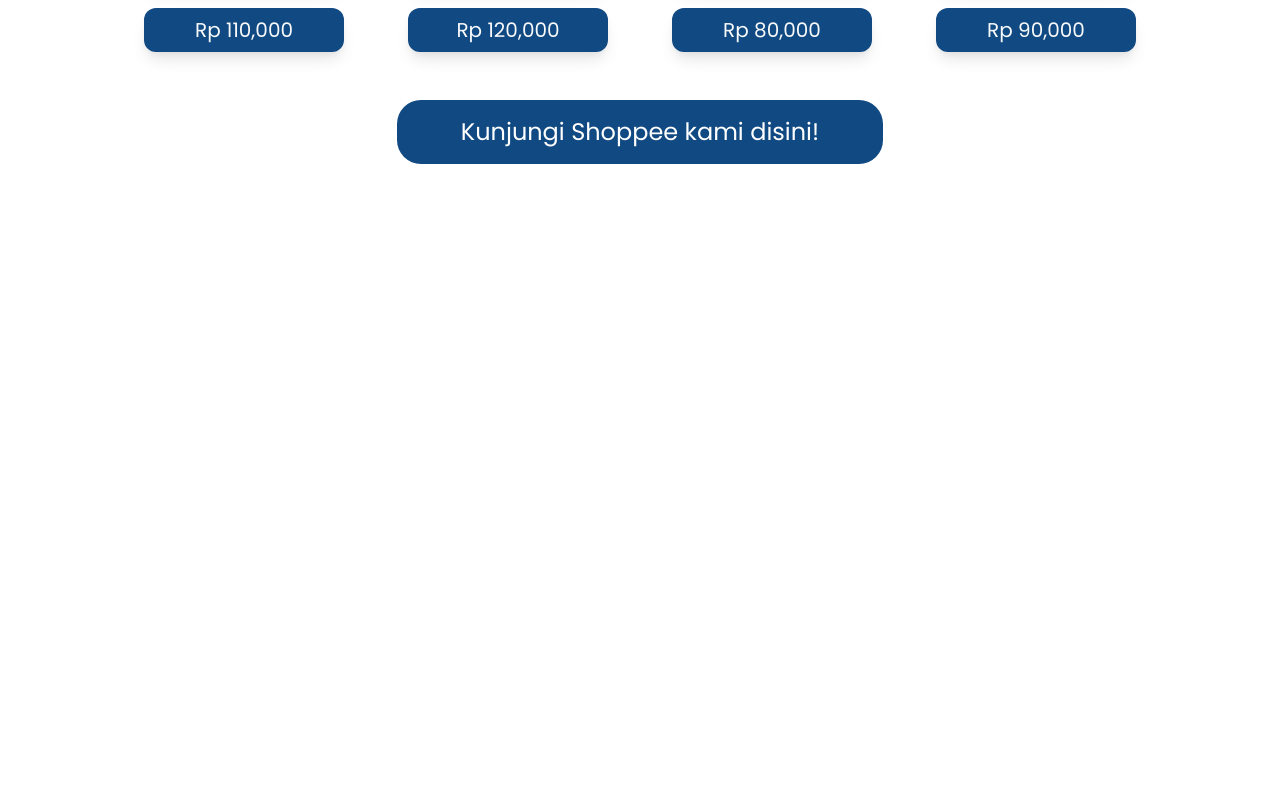
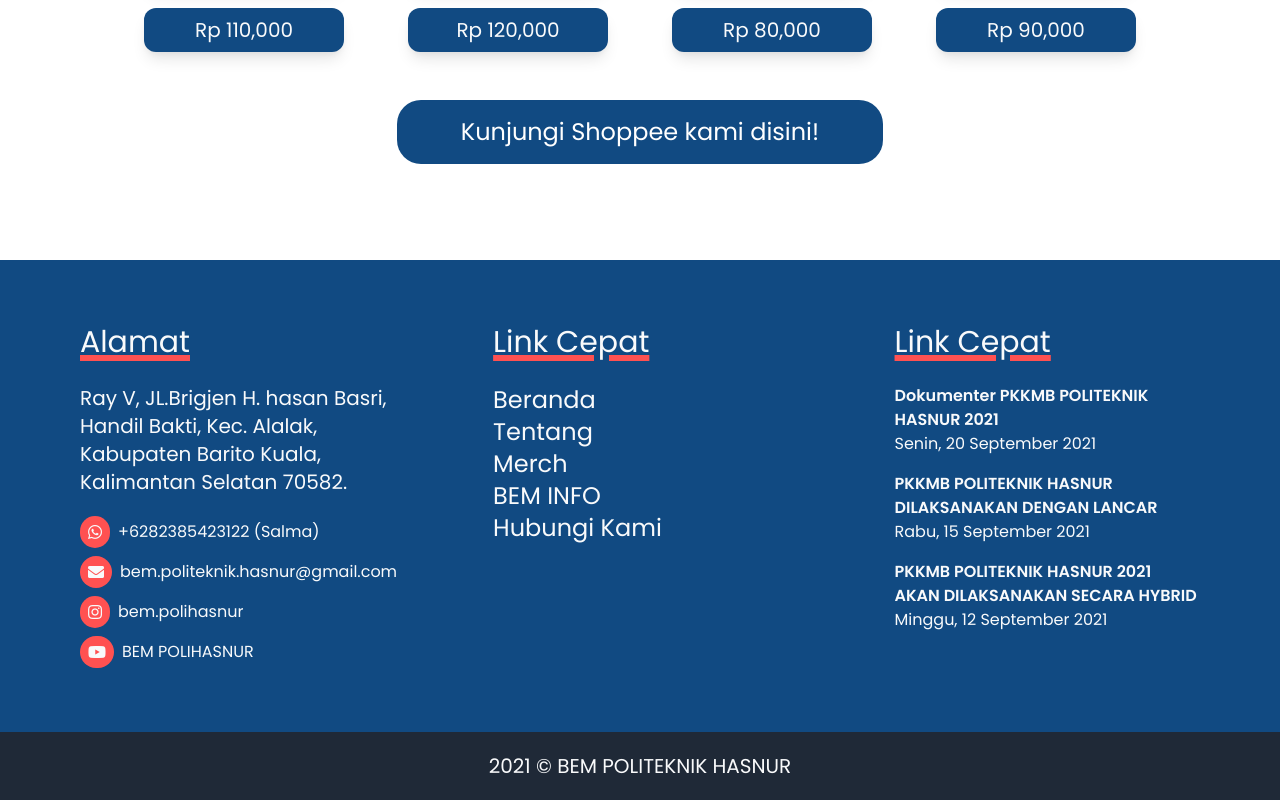
Before and after one commit to or-abdillh/BEM-POLITEKNIK-HASNUR, a Vue app: page / in a window 1280 px wide. Shown: the part 6316-7116 px from the top of the page. Before the commit the page ends 6576 px from the top, so only its background shows below. Built offline with nearby package versions, Linux system fonts and the light colour scheme; what @splidejs/vue-splide would draw is missing.

Commit message:
Create Footer components

```diff
--- a/src/components/Footer.vue
+++ b/src/components/Footer.vue
@@ -0,0 +1,90 @@
+<style scoped>
+   .footer-title {
+      @apply mb-6;
+      text-decoration: underline var(--sunset-orange) 6px;
+   }
+
+   .icon {
+      @apply rounded-full p-2;
+      background: var(--sunset-orange);
+   }
+
+   .icon-wrapper {
+      @apply flex items-center gap-2 mt-2;
+   }
+
+</style>
+
+<template>
+   <section class="w-full gap-24 flex justify-between px-20 bg-chatams py-16">
+      <!-- Alamat -->
+      <div class="text-gray-50 w-4/12">
+         <h1 class="text-3xl footer-title">Alamat</h1>
+         <p class="text-xl">
+            Ray V, JL.Brigjen H. hasan Basri, Handil Bakti, Kec. Alalak, Kabupaten Barito Kuala, Kalimantan Selatan 70582.
+         </p>
+         <ul class="mt-5">
+            <li class="icon-wrapper">
+               <i class="icon fab fa-whatsapp"></i>
+               +6282385423122 (Salma)
+            </li>
+            <li class="icon-wrapper">
+               <i class="icon fas fa-envelope"></i>
+               bem.politeknik.hasnur@gmail.com
+            </li>
+            <li class="icon-wrapper">
+               <i class="icon fab fa-instagram"></i>
+               bem.polihasnur
+            </li>
+            <li class="icon-wrapper">
+               <i class="icon fab fa-youtube"></i>
+               BEM POLIHASNUR
+            </li>
+         </ul>
+      </div>
+
+      <!-- Link cepat -->
+      <div class="text-gray-50 w-4/12">
+         <h1 class="text-3xl footer-title">Link Cepat</h1>
+         <ul class="text-2xl">
+            <li>
+               <router-link to="">Beranda</router-link>
+            </li>
+            <li>
+               <router-link to="">Tentang</router-link>
+            </li>
+            <li>
+               <router-link to="">Merch</router-link>
+            </li>
+            <li>
+               <router-link to="">BEM INFO</router-link>
+            </li>
+            <li>
+               <router-link to="">Hubungi Kami</router-link>
+            </li>
+         </ul>
+      </div>
+
+      <!-- Artikel -->
+      <div class="text-gray-50 w-4/12">
+         <h1 class="text-3xl footer-title">Link Cepat</h1>
+         <ul>
+            <li class="mb-4">
+               <router-link class="font-semibold" to="">Dokumenter PKKMB POLITEKNIK HASNUR 2021</router-link>
+               <p>Senin, 20 September 2021</p>
+            </li>
+            <li class="mb-4">
+               <router-link class="font-semibold" to="">PKKMB POLITEKNIK HASNUR DILAKSANAKAN DENGAN LANCAR</router-link>
+               <p>Rabu, 15 September 2021</p>
+            </li>
+            <li class="mb-4">
+               <router-link class="font-semibold" to="">PKKMB POLITEKNIK HASNUR 2021 AKAN DILAKSANAKAN SECARA HYBRID</router-link>
+               <p>Minggu, 12 September 2021</p>
+            </li>
+         </ul>
+      </div>
+   </section>
+   <footer class="bg-gray-800 py-5 text-gray-50 text-xl text-center ">
+      2021 © BEM POLITEKNIK HASNUR
+   </footer>
+</template>
--- a/src/views/Home.vue
+++ b/src/views/Home.vue
@@ -7,6 +7,7 @@
    <ContactUs></ContactUs>
    <LatestVideo></LatestVideo>
    <Products></Products>
+   <Footer></Footer>
 </template>
 
 <script setup>
@@ -19,5 +20,6 @@
    import ContactUs from '../components/ContactUs.vue'
    import LatestVideo from '../components/LatestVideo.vue'
    import Products from '../components/Products.vue'
+   import Footer from '../components/Footer.vue'
 
 </script>
```
